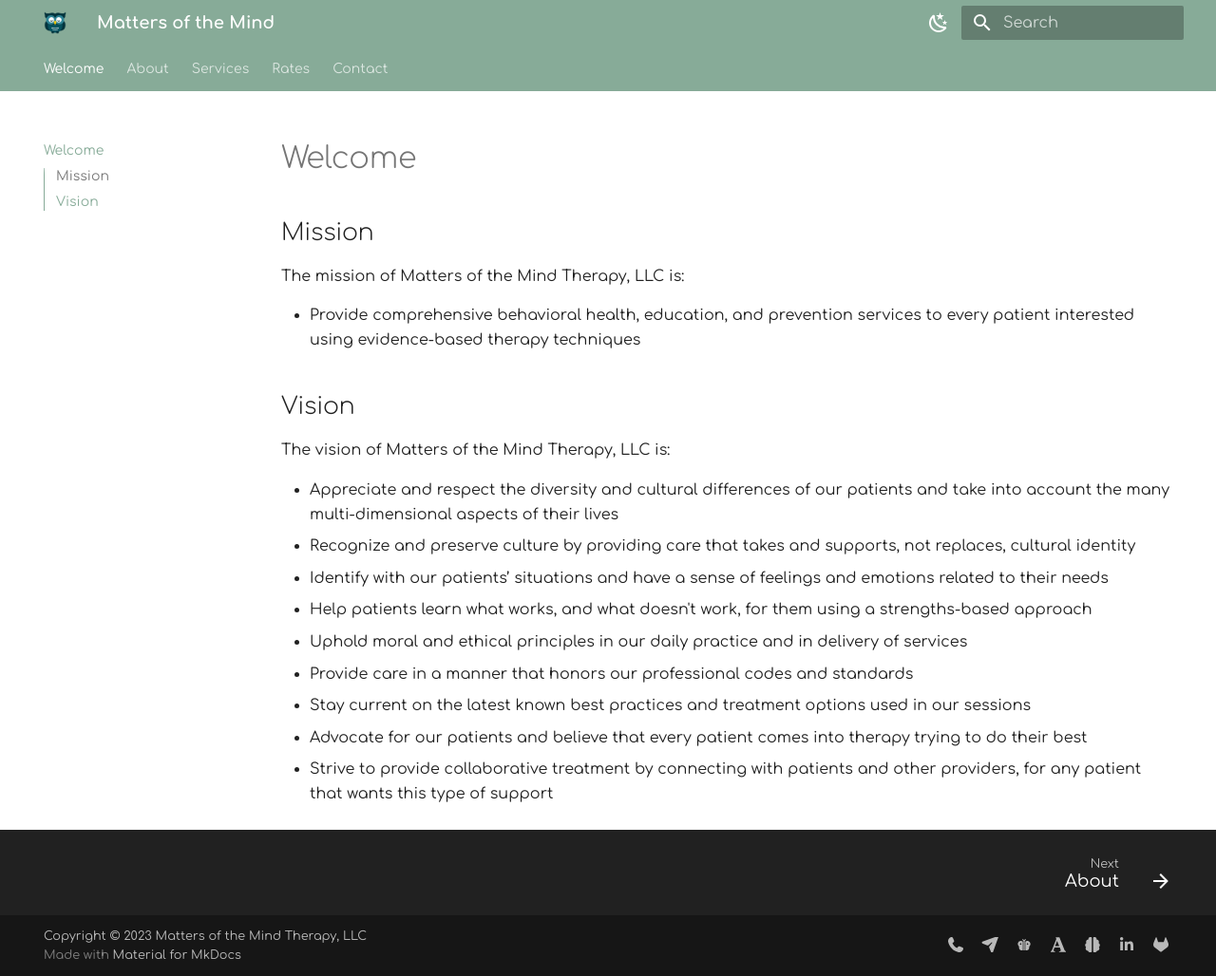
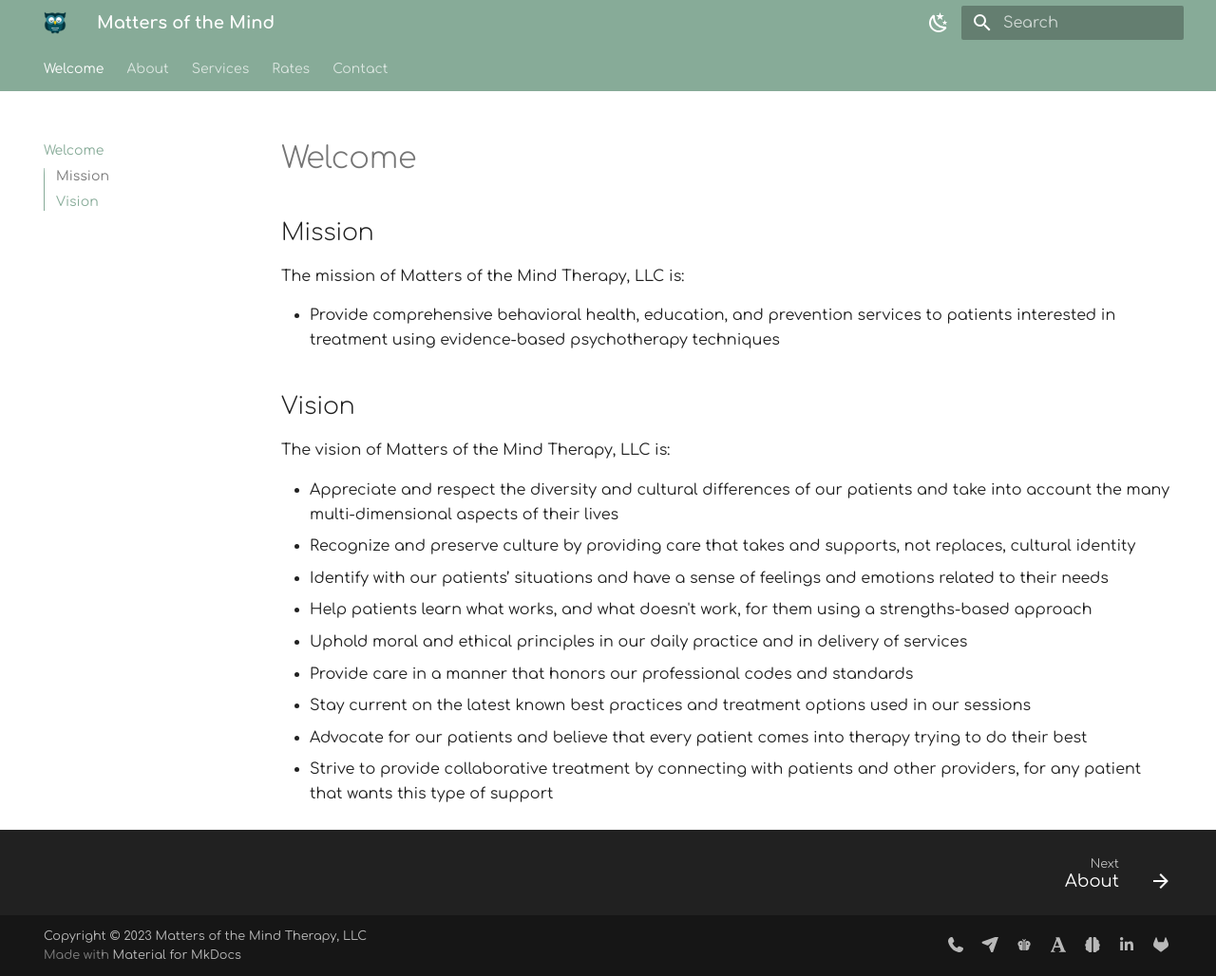
Before and after one commit to motm-therapy/website, an MkDocs documentation site: the page built from docs/index.md, in a window 1280 px wide and 1028 px high. Shown: the whole window at 95% size. Built offline with MkDocs 1.6.1 and Material for MkDocs 9.7.7, drawn with Linux system fonts in a browser that asks for light colours.

Commit message:
Update index.md

```diff
--- a/docs/index.md
+++ b/docs/index.md
@@ -4,7 +4,7 @@
 
 The mission of Matters of the Mind Therapy, LLC is:
 
-- Provide comprehensive behavioral health, education, and prevention services to every patient interested using evidence-based therapy techniques
+- Provide comprehensive behavioral health, education, and prevention services to patients interested in treatment using evidence-based psychotherapy techniques
 
 ## Vision
 
```
